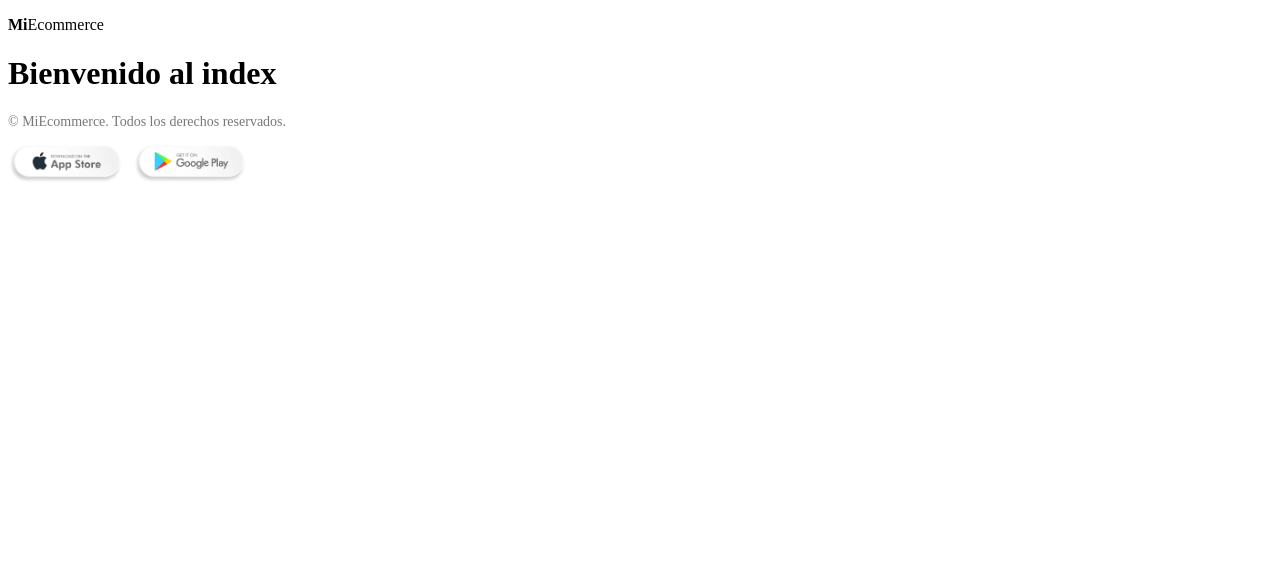
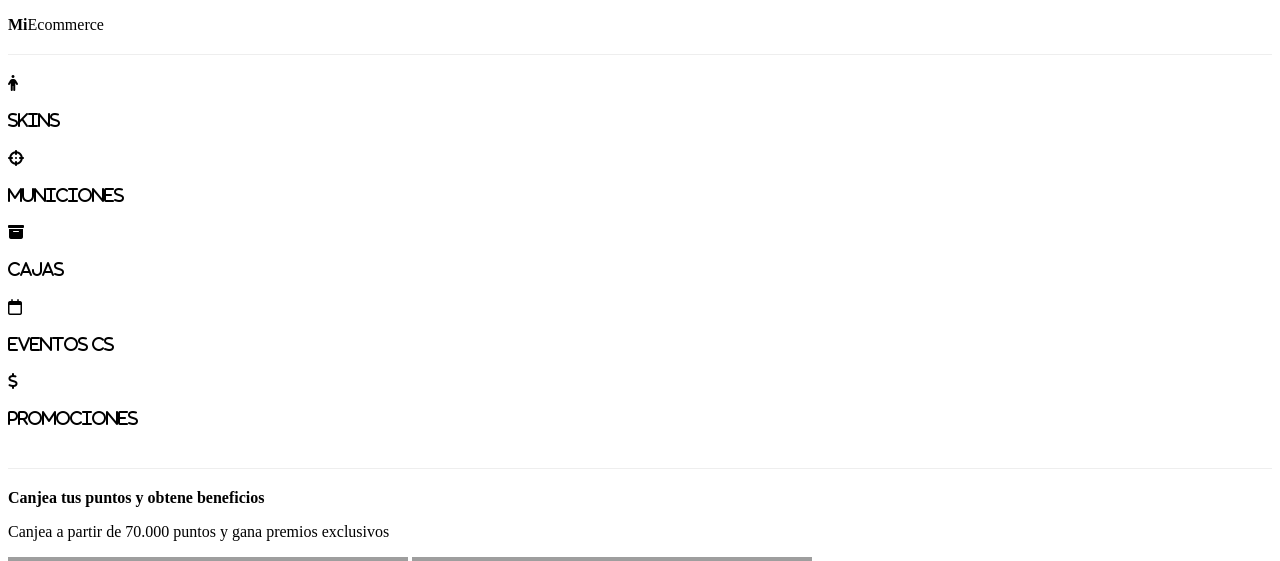
Before and after one commit to gonzaleznoelia158/Web-I---MiEcommerce-Sprint-I, a Node server app: page / in a window 1280 px wide. Shown: the top 561 px of the page. Before the commit the page ends 181 px from the top, so only its background shows below. Run offline with Node 20, Linux system fonts and the light colour scheme; grey boxes are pictures that could not be loaded.

Commit message:
Integre los cambios de Noe en esta rama para luego subirlo al main

```diff
--- a/views/pages/index.ejs
+++ b/views/pages/index.ejs
@@ -1,7 +1,84 @@
-<%- include('../partials/header') %>
+      <%- include('../partials/header') %>
 
+<hr>
+      <section class="caja-iconos">
+        <div class="skins">
+         <i class="fa-solid fa-person">
+            <h4>Skins</h4>
+         </i>
+        </div>
+        <div class="municiones">
+         <i class="fa-solid fa-crosshairs">
+            <h4>Municiones</h4>
+         </i>
+        </div>
+        <div class="cajas">
+         <i class="fa-solid fa-box-archive">
+         <h4>Cajas</h4>
+         </i>
+        </div>
+        <div class="eventos">
+         <i class="fa-regular fa-calendar">
+         <h4>Eventos CS</h4>
+         </i>
+        </div>
+        <div class="promociones">
+         <i class="fa-solid fa-dollar-sign">
+         <h4>Promociones</h4>
+         </i>
+        </div>
+      </section>
 
-    <h1>Bienvenido al index</h1>
+<hr>
+        <section class="contenedor publicidad">
+            <p><b>Canjea tus puntos y obtene beneficios</b></p>
+            <p>Canjea a partir de 70.000 puntos y gana premios exclusivos</p>
+                <img src="/img/csgo.png" alt="CSGO">
+                <img src="/img/csgo-logo2.jpeg" alt="CSGO-LOGO">
+            </section>
+            <section class="contenedor publicidad 2">
+              <p><b>UNITE A LA BATALLA</b></p>
+              <p>Demuestra tu habilidad</p>
+              <img src="/img/csgo-logo.jpeg" alt="CSGO-LOGO2">
+                <img src="/img/counter-strike.png" alt="Counter-Strike">
+        </section>
+
+<hr>
+      <h3>Tambien podria interesarte</h3>
+        <section class="contenedor producto">
+            <div class="producto 1">
+
+            </div>
+        </section>
+
+<hr>
+        <section class="caja iconos">
+        <div class="skins">
+         <i class="fa-solid fa-person">
+            <h4>Skins</h4>
+         </i>
+        </div>
+        <div class="municiones">
+         <i class="fa-solid fa-crosshairs">
+            <h4>Municiones</h4>
+         </i>
+        </div>
+        <div class="cajas">
+         <i class="fa-solid fa-box-archive">
+         <h4>Cajas</h4>
+         </i>
+        </div>
+        <div class="eventos">
+         <i class="fa-regular fa-calendar">
+         <h4>Eventos CS</h4>
+         </i>
+        </div>
+        <div class="promociones">
+         <i class="fa-solid fa-dollar-sign">
+         <h4>Promociones</h4>
+         </i>
+        </div>
+        </section>
 
 
 <%- include('../partials/footer') %>
--- a/views/partials/header.ejs
+++ b/views/partials/header.ejs
@@ -8,6 +8,8 @@
         <link rel="stylesheet" href="css/carrito.css">
         <link rel="stylesheet" href="css/checkout.css">
         <link rel="stylesheet" href="css/footer.css">
+        <link rel="stylesheet" href="/css/index.css">
+        <link rel="stylesheet" href="https://cdnjs.cloudflare.com/ajax/libs/font-awesome/6.7.2/css/all.min.css"/>
     </head>
     <body>
         <header>
```
